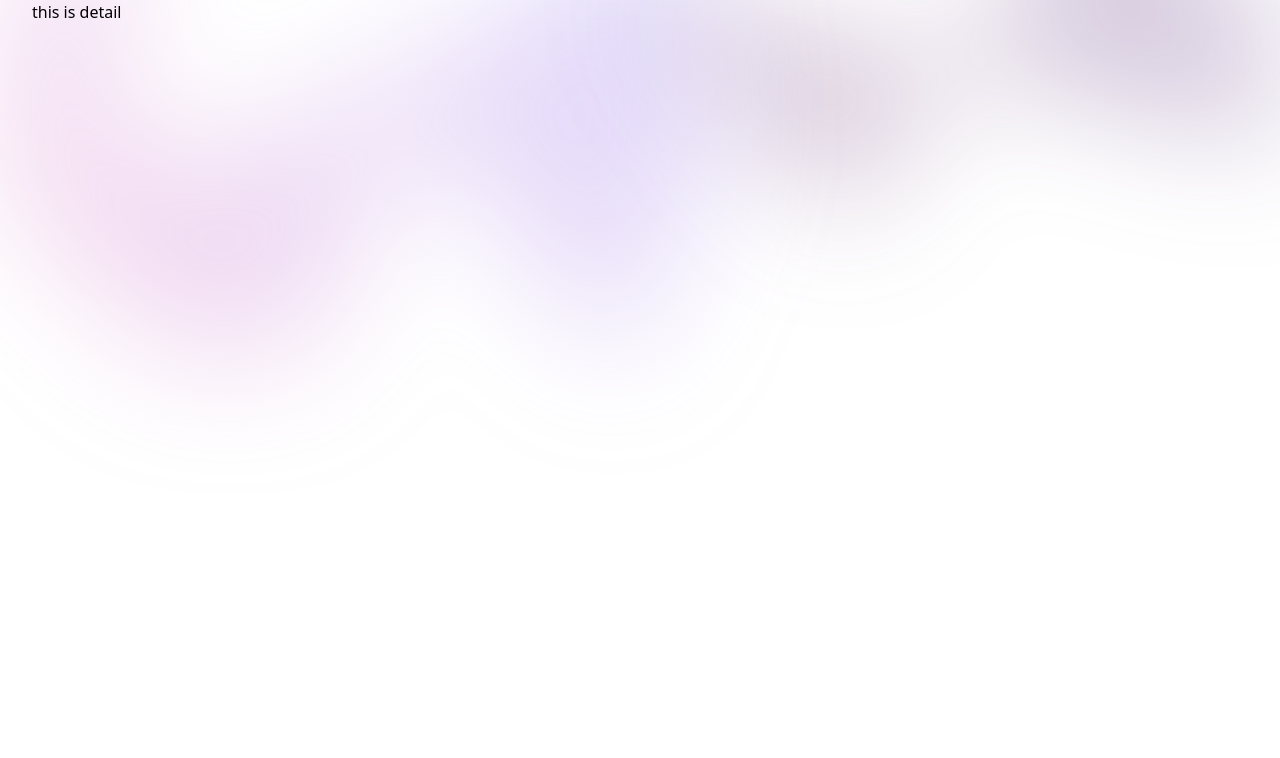
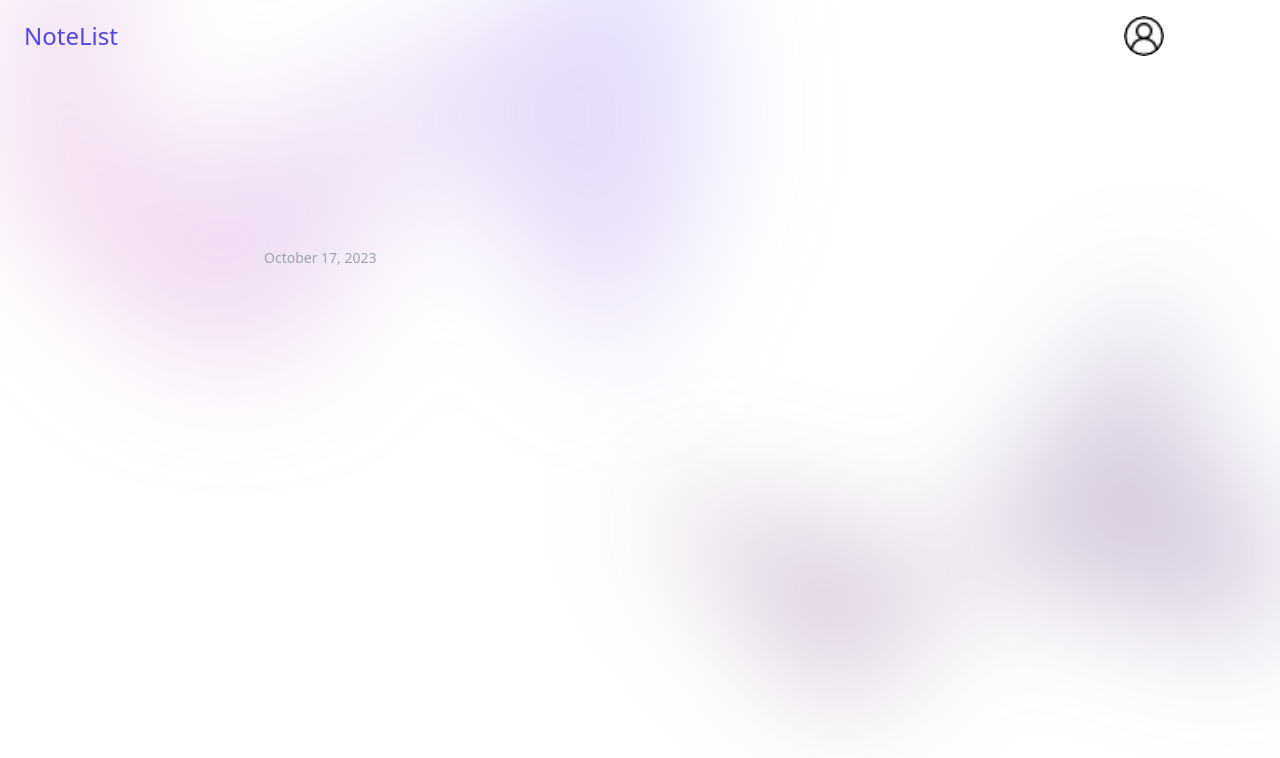
Before and after one commit to Dickyrdiar/note-lists, a React (Vite) app: page /detail-note/1 in a window 1280 px wide. Shown: the top 758 px of the page. Built offline with nearby package versions, Linux system fonts and the light colour scheme.

Commit message:
adding detail and navbar

```diff
--- /dev/null
+++ b/src/components/ContainerBackgrund/index.jsx
@@ -0,0 +1,36 @@
+/* eslint-disable react/prop-types */
+/* eslint-disable react/no-unknown-property */
+const ContainerBackground = ({ children }) => {
+  return (
+    <div className="relative isolate px-3 lg:px-8">
+      <div
+        className="absolute inset-x-0 -top-40 -z-10 transform-gpu overflow-hidden blur-3xl sm:-top-80"
+        aria-hidden="true"
+      >
+        <div
+          className="relative left-[calc(50%-11rem)] aspect-[1155/678] w-[36.125rem] -translate-x-1/2 rotate-[30deg] bg-gradient-to-tr from-[#ff80b5] to-[#9089fc] opacity-30 sm:left-[calc(50%-30rem)] sm:w-[72.1875rem]"
+          style={{
+            clipPath:
+              'polygon(74.1% 44.1%, 100% 61.6%, 97.5% 26.9%, 85.5% 0.1%, 80.7% 2%, 72.5% 32.5%, 60.2% 62.4%, 52.4% 68.1%, 47.5% 58.3%, 45.2% 34.5%, 27.5% 76.7%, 0.1% 64.9%, 17.9% 100%, 27.6% 76.8%, 76.1% 97.7%, 74.1% 44.1%)',
+          }}
+        />
+      </div>
+        {children}
+      <div
+        className="absolute inset-x-0 top-[calc(100%-13rem)] -z-10 transform-gpu overflow-hidden blur-3xl sm:top-[calc(100%-30rem)]"
+        area-hidden="true"
+      >
+        <div
+          className="relative left-[calc(50%+3rem)] aspect-[1155/678] w-[36.125rem] -translate-x-1/2 bg-gradient-to-tr from-[#7b4079] to-[#5a54ae] opacity-30 sm:left-[calc(50%+36rem)] sm:w-[72.1875rem]"
+          style={{
+            clipPath:
+                'polygon(74.1% 44.1%, 100% 61.6%, 97.5% 26.9%, 85.5% 0.1%, 80.7% 2%, 72.5% 32.5%, 60.2% 62.4%, 52.4% 68.1%, 47.5% 58.3%, 45.2% 34.5%, 27.5% 76.7%, 0.1% 64.9%, 17.9% 100%, 27.6% 76.8%, 76.1% 97.7%, 74.1% 44.1%)',
+          }}
+        >
+        </div>
+      </div>
+    </div>
+  )
+}
+
+export default ContainerBackground
--- /dev/null
+++ b/src/components/Navbar/index.jsx
@@ -0,0 +1,52 @@
+import { useState } from 'react';
+import { useNavigate } from 'react-router-dom';
+import UserLogin from '../../assets/user.png'
+
+const Navbar = () => {
+  const [isDropdownOpen, setIsDropdownOpen] = useState(false);
+  const history = useNavigate()
+
+  const toggleDropdown = () => {
+    setIsDropdownOpen(!isDropdownOpen);
+  };
+
+  return (
+    <nav className="bg-transparent p-4 fixed z-50 w-full">
+      <div className="container mx-auto flex items-center justify-between">
+        <div className="flex items-center">
+          <h1
+            className="text-indigo-600 text-2xl ml-2 cursor-pointer"
+            onClick={() => history('/')}
+          >
+            NoteList
+          </h1>
+        </div>
+        <div className="flex items-center">
+          <img
+            src={UserLogin} // Replace with your user image path
+            alt="User"
+            className="w-10 h-10 rounded-full cursor-pointer"
+          />
+          <button
+            className="ml-4 text-white hover:underline"
+            onClick={() => toggleDropdown}
+          >
+            User Name
+          </button>
+          {isDropdownOpen && (
+            <div className="mt-2 p-2 bg-white rounded-lg shadow-lg absolute right-0">
+              <button
+                className="w-full text-left py-1 hover:bg-gray-200"
+                // onClick={handleLogout}
+              >
+                Logout
+              </button>
+            </div>
+          )}
+        </div>
+      </div>
+    </nav>
+  );
+};
+
+export default Navbar;
--- a/src/container/App.jsx
+++ b/src/container/App.jsx
@@ -6,6 +6,7 @@ import CardComponent from "../components/Card"
 // import NavbarComponent from "../components/Navbar"
 import PopupForm from "../components/PopupForm"
 import IconPlus from '../assets/add.png'
+import ContainerBackground from "../components/ContainerBackgrund"
 
 function App() {
   const [showModal, setShowModal] = useState(false)
@@ -39,6 +40,7 @@ function App() {
   const handleClickDetail = (val) => {
     console.log(val)
     history(`/detail-note/${val}`)
+    localStorage.setItem('dataDetail', JSON.stringify(val))
   }
 
   const handleSubmit = (e) => {
@@ -69,21 +71,7 @@ function App() {
 
   return (
     <>
-      {/* <NavbarComponent /> */}
-      <div className="relative isolate px-3 lg:px-8">
-        <div
-          className="absolute inset-x-0 -top-40 -z-10 transform-gpu overflow-hidden blur-3xl sm:-top-80"
-          aria-hidden="true"
-        >
-          <div
-            className="relative left-[calc(50%-11rem)] aspect-[1155/678] w-[36.125rem] -translate-x-1/2 rotate-[30deg] bg-gradient-to-tr from-[#ff80b5] to-[#9089fc] opacity-30 sm:left-[calc(50%-30rem)] sm:w-[72.1875rem]"
-            style={{
-              clipPath:
-                'polygon(74.1% 44.1%, 100% 61.6%, 97.5% 26.9%, 85.5% 0.1%, 80.7% 2%, 72.5% 32.5%, 60.2% 62.4%, 52.4% 68.1%, 47.5% 58.3%, 45.2% 34.5%, 27.5% 76.7%, 0.1% 64.9%, 17.9% 100%, 27.6% 76.8%, 76.1% 97.7%, 74.1% 44.1%)',
-            }}
-          />
-        </div>
-
+      <ContainerBackground>
         <div className="mx-auto max-w-4xl py-32 sm:py-48 lg:py-56">
           <div className="sm:mb-8 sm:flex sm:justify-center">
             <div className="flex justify-between w-30 pt-10">
@@ -121,7 +109,7 @@ function App() {
                 {saveData?.map((val) => (
                   <CardComponent
                     key={val.id}
-                    onClickCard={() => handleClickDetail(val.id)}
+                    onClickCard={() => handleClickDetail(val)}
                     titleCard={val.titleNote}
                     dateCard={val.date}
                     deleteCard={() => handleDelete(val.id)}
@@ -130,22 +118,8 @@ function App() {
               </div>
             </div>
           </div>
-
-          <div
-            className="absolute inset-x-0 top-[calc(100%-13rem)] -z-10 transform-gpu overflow-hidden blur-3xl sm:top-[calc(100%-30rem)]"
-            area-hidden="true"
-          >
-            <div
-              className="relative left-[calc(50%+3rem)] aspect-[1155/678] w-[36.125rem] -translate-x-1/2 bg-gradient-to-tr from-[#7b4079] to-[#5a54ae] opacity-30 sm:left-[calc(50%+36rem)] sm:w-[72.1875rem]"
-              style={{
-                clipPath:
-                    'polygon(74.1% 44.1%, 100% 61.6%, 97.5% 26.9%, 85.5% 0.1%, 80.7% 2%, 72.5% 32.5%, 60.2% 62.4%, 52.4% 68.1%, 47.5% 58.3%, 45.2% 34.5%, 27.5% 76.7%, 0.1% 64.9%, 17.9% 100%, 27.6% 76.8%, 76.1% 97.7%, 74.1% 44.1%)',
-              }}
-            >
-            </div>
-          </div>
         </div>
-      </div>
+      </ContainerBackground>
     </>
   )
 }
--- a/src/container/DetailNote/index.jsx
+++ b/src/container/DetailNote/index.jsx
@@ -1,37 +1,43 @@
+import moment from "moment"
+import { useState } from "react"
+import { useEffect } from "react"
+import ContainerBackground from "../../components/ContainerBackgrund"
+
 /* eslint-disable react/no-unknown-property */
 const DetailNote = () => {
+  const [dataDetail, setDataDetail] = useState(null)
+
+  useEffect(() => {
+    const data = JSON.parse(localStorage.getItem('dataDetail')) || []
+    setDataDetail(data)
+  },[])
+
+  const TimeFormat = moment(dataDetail?.time).locale('id-ID')
+
   return (
     <>
-      <div className="relative isolate px-3 lg:px-8">
-        <div
-          className="absolute inset-x-0 -top-40 -z-10 transform-gpu overflow-hidden blur-3xl sm:-top-80"
-          aria-hidden="true"
-        >
-          <div
-            className="relative left-[calc(50%-11rem)] aspect-[1155/678] w-[36.125rem] -translate-x-1/2 rotate-[30deg] bg-gradient-to-tr from-[#ff80b5] to-[#9089fc] opacity-30 sm:left-[calc(50%-30rem)] sm:w-[72.1875rem]"
-            style={{
-              clipPath:
-                'polygon(74.1% 44.1%, 100% 61.6%, 97.5% 26.9%, 85.5% 0.1%, 80.7% 2%, 72.5% 32.5%, 60.2% 62.4%, 52.4% 68.1%, 47.5% 58.3%, 45.2% 34.5%, 27.5% 76.7%, 0.1% 64.9%, 17.9% 100%, 27.6% 76.8%, 76.1% 97.7%, 74.1% 44.1%)',
-            }}
-          />
-        </div>
-            <div>
-              this is detail
-            </div>
-        <div
-            className="absolute inset-x-0 top-[calc(100%-13rem)] -z-10 transform-gpu overflow-hidden blur-3xl sm:top-[calc(100%-30rem)]"
-            area-hidden="true"
-          >
-            <div
-              className="relative left-[calc(50%+3rem)] aspect-[1155/678] w-[36.125rem] -translate-x-1/2 bg-gradient-to-tr from-[#7b4079] to-[#5a54ae] opacity-30 sm:left-[calc(50%+36rem)] sm:w-[72.1875rem]"
-              style={{
-                clipPath:
-                    'polygon(74.1% 44.1%, 100% 61.6%, 97.5% 26.9%, 85.5% 0.1%, 80.7% 2%, 72.5% 32.5%, 60.2% 62.4%, 52.4% 68.1%, 47.5% 58.3%, 45.2% 34.5%, 27.5% 76.7%, 0.1% 64.9%, 17.9% 100%, 27.6% 76.8%, 76.1% 97.7%, 74.1% 44.1%)',
-              }}
-            >
+      <ContainerBackground>
+        <div className="mx-auto max-w-4xl py-32 sm:py-48 lg:py-56">
+          <div className="sm:mb-8 sm:flex sm:justify-left">
+            <div className="flex justify-between">
+              <div>
+                <p className="text-2xl font-bold max-w-1xl  text-indigo-600 ml-10 pt-4">
+                  {dataDetail?.titleNote}
+                </p>
+              </div>
+              <div>
+                <div className="text-sm text-gray-400 ml-8 mt-6">
+                  {TimeFormat.format('LL')}
+                </div>
+              </div>
             </div>
           </div>
-      </div>
+
+          <div className="w-full ml-11">
+            {dataDetail?.descNote}
+          </div>
+        </div>
+      </ContainerBackground>
     </>
   )
 }
--- a/src/router.jsx
+++ b/src/router.jsx
@@ -1,10 +1,12 @@
 import { BrowserRouter, Route, Routes } from "react-router-dom"
+import Navbar from "./components/Navbar"
 import App from "./container/App"
 import DetailNote from "./container/DetailNote"
 
 const AppIndex = () => {
   return (
     <BrowserRouter>
+      <Navbar />
       <Routes>
         <Route path="/" element={<App />} />
         <Route path="/detail-note/:id" element={<DetailNote />} />
```
Also changed, not shown: src/assets/user.png (added).
